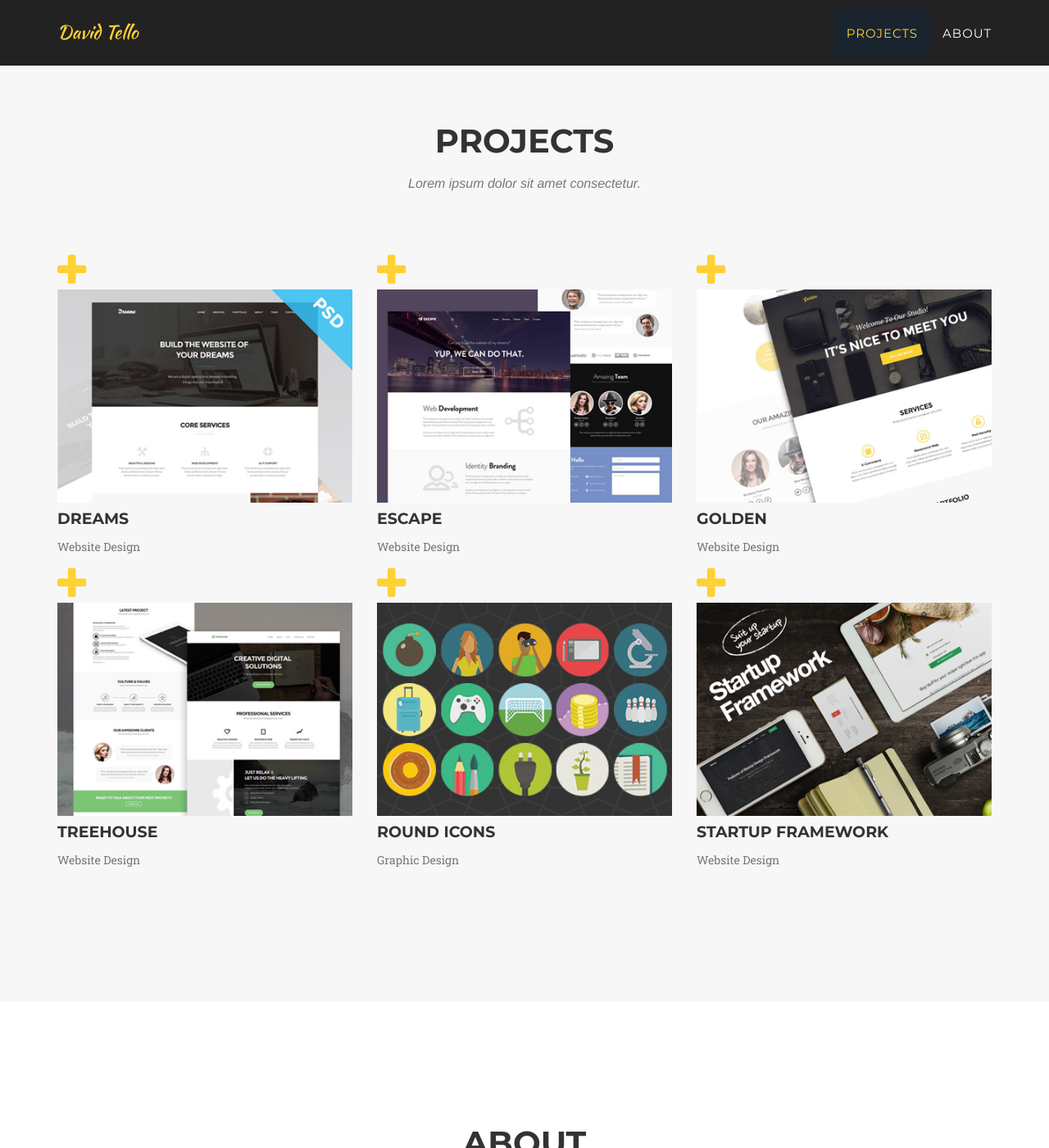
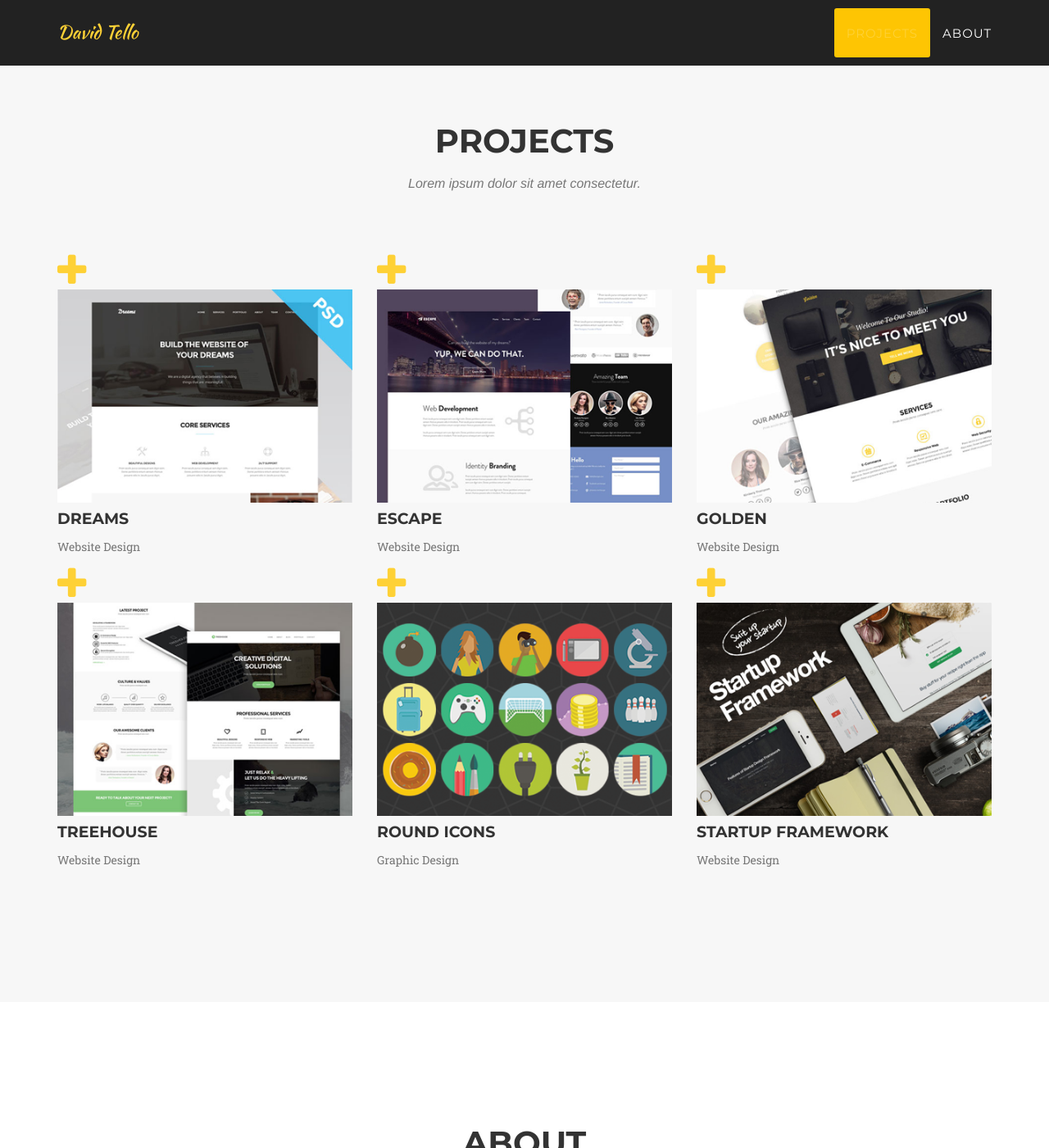
Before and after one commit to DavidTello1/Portfolio, a Jekyll site: the page built from index.html, in a window 1280 px wide and 1400 px high. Shown: the whole window at 82% size. Built offline with Jekyll 4.4.1, drawn with Linux system fonts in a browser that asks for light colours; some web fonts are replaced.

Commit message:
Update agency.css

```diff
--- a/_includes/css/agency.css
+++ b/_includes/css/agency.css
@@ -224,6 +224,7 @@ fieldset[disabled] .btn-xl.active {
 .navbar-default .navbar-nav>.active>a {
     border-radius: 0;
     color: #{{ site.data.template.color.primary }};
+    background-color: #{{ site.data.template.color.secondary }};
 }
 
 .navbar-default .navbar-nav>.active>a:hover,
```
